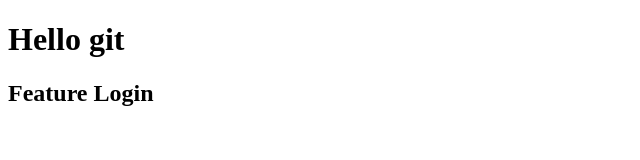
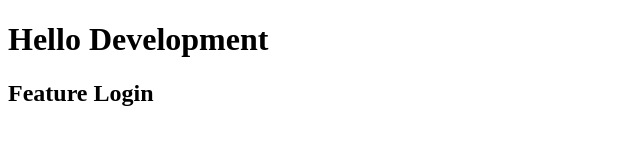
Before and after one commit to prabir791/SDAdevOps, a plain HTML site: page index.html in a window 1280 px wide. Shown: the whole page, without its empty margins (0-640 px from the left). Drawn offline with Linux system fonts and the light colour scheme.

Commit message:
Development Update

```diff
--- a/index.html
+++ b/index.html
@@ -6,7 +6,7 @@
 <title> SDA LAB </title>
 </head>
 <body>
-<h1> Hello git </h1>
+<h1> Hello Development </h1>
 <h2> Feature Login </h2>
 </body>
 </html>
```
